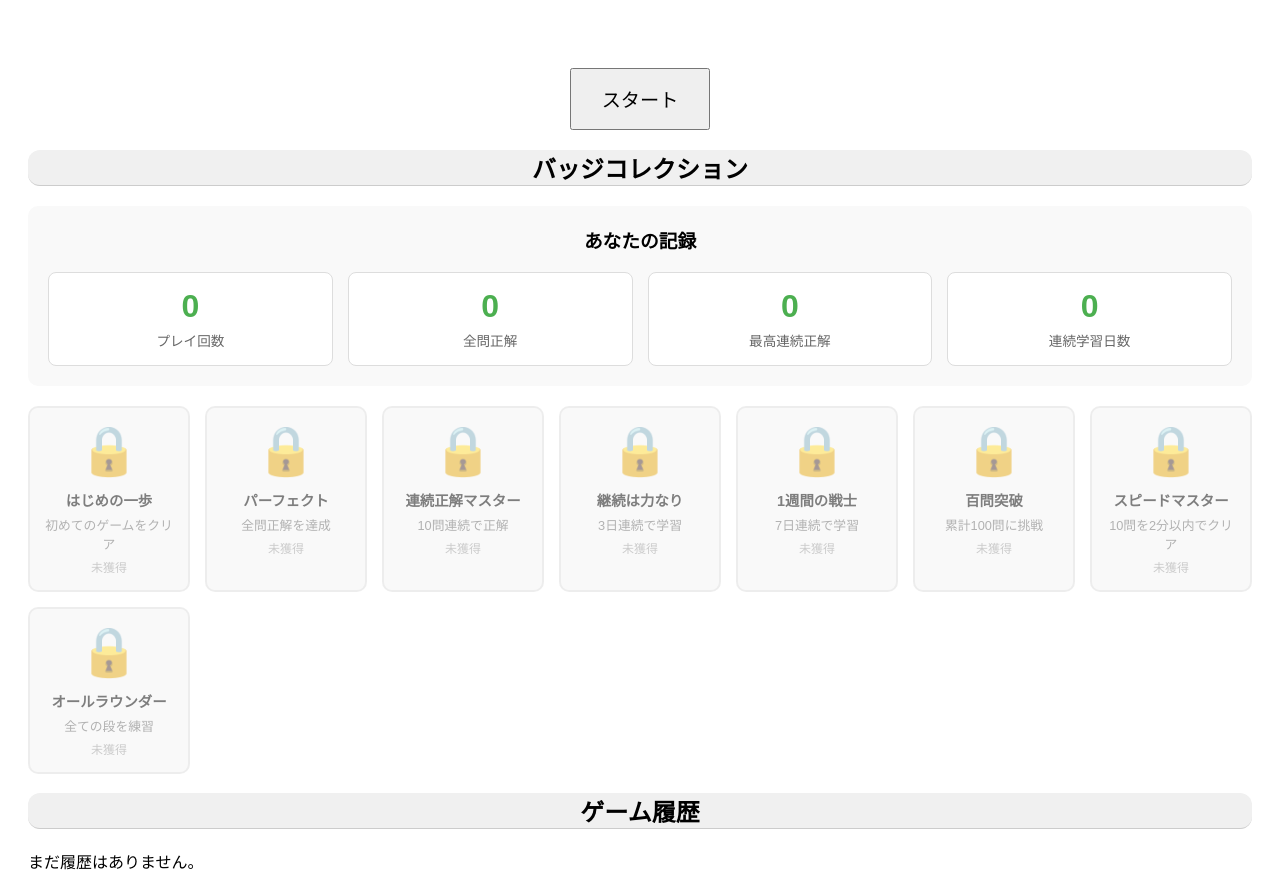
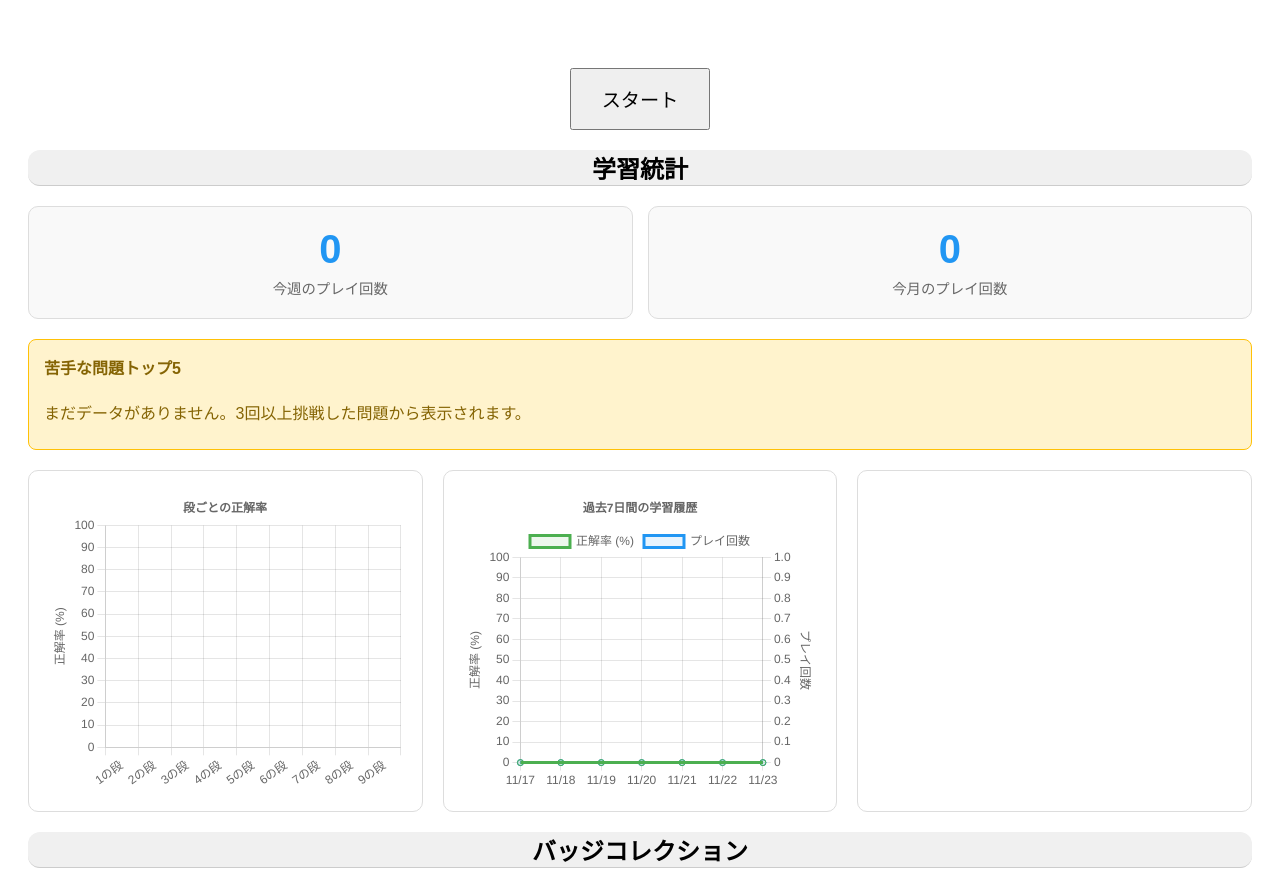
Before and after one commit to genzouw/kakezan-manabo, a website with bundled scripts: page index.html in a window 1280 px wide. Shown: the top 876 px of the page. Built offline with nearby package versions, Linux system fonts and the light colour scheme.

Commit message:
feat(statistics): 🎸 詳細な学習統計・グラフ表示を追加
学習の進捗と傾向を可視化し、効果的な学習をサポートするため、詳細な統計情報とグラフ表示機能を追加しました。

## 変更内容

### グラフ表示

- 段ごとの正解率（棒グラフ）
- 過去7日間の学習履歴（折れ線グラフ）
- 時間帯別正解率（ドーナツグラフ）

### 統計情報

- 今週/今月のプレイ回数
- 苦手な問題トップ5（3回以上挑戦した問題から抽出）

### グラフライブラリ

- Chart.js 4.4.0をCDN経由で導入
- レスポンシブデザインに対応

## 実装詳細

### 新規ファイル

- `js/statistics.js`: 統計データ計算ロジック
- `js/charts.js`: Chart.jsを使用したグラフ描画

### 変更ファイル

- `js/main.js`: グラフ更新処理の統合
- `index.html`: Chart.js CDNと統計表示エリアを追加
- `style.css`: 統計表示、グラフコンテナのスタイリング

## 技術的な選択理由

Chart.jsは軽量で使いやすく、レスポンシブデザインに対応しているため選択しました。
CDN経由での読み込みにより、ビルドプロセスを不要にし、シンプルな実装を実現しています。
各グラフは独立して更新可能で、ゲーム終了時と初期表示時に自動更新されます。
過去のデータから傾向を分析し、学習者が自身の成長を実感できるよう設計しています。

```diff
--- a/index.html
+++ b/index.html
@@ -5,6 +5,7 @@
     <meta name="viewport" content="width=device-width, initial-scale=1.0" />
     <title>掛け算学習アプリ</title>
     <link rel="stylesheet" href="style.css" />
+    <script src="https://cdn.jsdelivr.net/npm/chart.js@4.4.0/dist/chart.umd.min.js"></script>
   </head>
   <body>
     <div id="question"></div>
@@ -17,6 +18,24 @@
     <button id="start-btn">スタート</button>
 
     <div id="score"></div>
+
+    <h2>学習統計</h2>
+
+    <div id="statistics">
+      <div id="statisticsSummary"></div>
+
+      <div class="charts-container">
+        <div class="chart-wrapper">
+          <canvas id="levelAccuracyChart"></canvas>
+        </div>
+        <div class="chart-wrapper">
+          <canvas id="dailyHistoryChart"></canvas>
+        </div>
+        <div class="chart-wrapper">
+          <canvas id="timeOfDayChart"></canvas>
+        </div>
+      </div>
+    </div>
 
     <h2>バッジコレクション</h2>
 
--- /dev/null
+++ b/js/charts.js
@@ -0,0 +1,283 @@
+/**
+ * グラフ表示モジュール（Chart.js使用）
+ */
+
+import {
+  calculateAccuracyByLevel,
+  calculateStudyTime,
+  getWeakestQuestions,
+  getDailyHistory,
+  getAccuracyByTimeOfDay,
+} from "./statistics.js";
+
+/**
+ * 段ごとの正解率を棒グラフで表示
+ */
+export function renderLevelAccuracyChart() {
+  const canvas = document.getElementById("levelAccuracyChart");
+  if (!canvas) return;
+
+  const levelStats = calculateAccuracyByLevel();
+  const labels = [];
+  const data = [];
+
+  for (let level = 1; level <= 9; level++) {
+    labels.push(`${level}の段`);
+    data.push(levelStats[level].accuracy.toFixed(1));
+  }
+
+  // 既存のチャートがあれば破棄
+  if (window.levelAccuracyChartInstance) {
+    window.levelAccuracyChartInstance.destroy();
+  }
+
+  const ctx = canvas.getContext("2d");
+  window.levelAccuracyChartInstance = new Chart(ctx, {
+    type: "bar",
+    data: {
+      labels: labels,
+      datasets: [
+        {
+          label: "正解率 (%)",
+          data: data,
+          backgroundColor: "rgba(76, 175, 80, 0.6)",
+          borderColor: "rgba(76, 175, 80, 1)",
+          borderWidth: 1,
+        },
+      ],
+    },
+    options: {
+      responsive: true,
+      maintainAspectRatio: false,
+      scales: {
+        y: {
+          beginAtZero: true,
+          max: 100,
+          title: {
+            display: true,
+            text: "正解率 (%)",
+          },
+        },
+      },
+      plugins: {
+        legend: {
+          display: false,
+        },
+        title: {
+          display: true,
+          text: "段ごとの正解率",
+        },
+      },
+    },
+  });
+}
+
+/**
+ * 日別の学習履歴を折れ線グラフで表示
+ */
+export function renderDailyHistoryChart() {
+  const canvas = document.getElementById("dailyHistoryChart");
+  if (!canvas) return;
+
+  const dailyData = getDailyHistory(7);
+  const labels = Object.keys(dailyData).reverse();
+  const accuracyData = labels.map((key) => dailyData[key].accuracy.toFixed(1));
+  const gamesData = labels.map((key) => dailyData[key].games);
+
+  // 既存のチャートがあれば破棄
+  if (window.dailyHistoryChartInstance) {
+    window.dailyHistoryChartInstance.destroy();
+  }
+
+  const ctx = canvas.getContext("2d");
+  window.dailyHistoryChartInstance = new Chart(ctx, {
+    type: "line",
+    data: {
+      labels: labels,
+      datasets: [
+        {
+          label: "正解率 (%)",
+          data: accuracyData,
+          borderColor: "rgba(76, 175, 80, 1)",
+          backgroundColor: "rgba(76, 175, 80, 0.1)",
+          yAxisID: "y",
+        },
+        {
+          label: "プレイ回数",
+          data: gamesData,
+          borderColor: "rgba(33, 150, 243, 1)",
+          backgroundColor: "rgba(33, 150, 243, 0.1)",
+          yAxisID: "y1",
+        },
+      ],
+    },
+    options: {
+      responsive: true,
+      maintainAspectRatio: false,
+      interaction: {
+        mode: "index",
+        intersect: false,
+      },
+      scales: {
+        y: {
+          type: "linear",
+          display: true,
+          position: "left",
+          beginAtZero: true,
+          max: 100,
+          title: {
+            display: true,
+            text: "正解率 (%)",
+          },
+        },
+        y1: {
+          type: "linear",
+          display: true,
+          position: "right",
+          beginAtZero: true,
+          grid: {
+            drawOnChartArea: false,
+          },
+          title: {
+            display: true,
+            text: "プレイ回数",
+          },
+        },
+      },
+      plugins: {
+        title: {
+          display: true,
+          text: "過去7日間の学習履歴",
+        },
+      },
+    },
+  });
+}
+
+/**
+ * 時間帯別の正解率を円グラフで表示
+ */
+export function renderTimeOfDayChart() {
+  const canvas = document.getElementById("timeOfDayChart");
+  if (!canvas) return;
+
+  const timeData = getAccuracyByTimeOfDay();
+  const labels = [];
+  const data = [];
+  const backgroundColors = [
+    "rgba(255, 206, 86, 0.6)",
+    "rgba(75, 192, 192, 0.6)",
+    "rgba(153, 102, 255, 0.6)",
+    "rgba(54, 162, 235, 0.6)",
+  ];
+
+  Object.keys(timeData).forEach((key) => {
+    const slot = timeData[key];
+    if (slot.total > 0) {
+      labels.push(slot.label);
+      const accuracy = (slot.correct / slot.total) * 100;
+      data.push(accuracy.toFixed(1));
+    }
+  });
+
+  // データがない場合は表示しない
+  if (data.length === 0) {
+    canvas.style.display = "none";
+    return;
+  }
+
+  canvas.style.display = "block";
+
+  // 既存のチャートがあれば破棄
+  if (window.timeOfDayChartInstance) {
+    window.timeOfDayChartInstance.destroy();
+  }
+
+  const ctx = canvas.getContext("2d");
+  window.timeOfDayChartInstance = new Chart(ctx, {
+    type: "doughnut",
+    data: {
+      labels: labels,
+      datasets: [
+        {
+          label: "正解率 (%)",
+          data: data,
+          backgroundColor: backgroundColors.slice(0, data.length),
+          borderWidth: 1,
+        },
+      ],
+    },
+    options: {
+      responsive: true,
+      maintainAspectRatio: false,
+      plugins: {
+        title: {
+          display: true,
+          text: "時間帯別正解率",
+        },
+        legend: {
+          position: "bottom",
+        },
+      },
+    },
+  });
+}
+
+/**
+ * 学習統計サマリーを表示
+ */
+export function renderStatisticsSummary() {
+  const summaryDiv = document.getElementById("statisticsSummary");
+  if (!summaryDiv) return;
+
+  const studyTime = calculateStudyTime();
+  const weakQuestions = getWeakestQuestions();
+
+  let weakQuestionsHTML = "";
+  if (weakQuestions.length > 0) {
+    weakQuestionsHTML = `
+      <div class="weak-questions">
+        <h4>苦手な問題トップ5</h4>
+        <ul>
+          ${weakQuestions
+            .map(
+              (q) =>
+                `<li>${q.question}: ${q.accuracy.toFixed(1)}% (${q.attempts}回)`
+            )
+            .join("")}
+        </ul>
+      </div>
+    `;
+  } else {
+    weakQuestionsHTML = `
+      <div class="weak-questions">
+        <h4>苦手な問題トップ5</h4>
+        <p>まだデータがありません。3回以上挑戦した問題から表示されます。</p>
+      </div>
+    `;
+  }
+
+  summaryDiv.innerHTML = `
+    <div class="summary-cards">
+      <div class="summary-card">
+        <div class="summary-value">${studyTime.week}</div>
+        <div class="summary-label">今週のプレイ回数</div>
+      </div>
+      <div class="summary-card">
+        <div class="summary-value">${studyTime.month}</div>
+        <div class="summary-label">今月のプレイ回数</div>
+      </div>
+    </div>
+    ${weakQuestionsHTML}
+  `;
+}
+
+/**
+ * すべてのグラフを更新
+ */
+export function updateAllCharts() {
+  renderLevelAccuracyChart();
+  renderDailyHistoryChart();
+  renderTimeOfDayChart();
+  renderStatisticsSummary();
+}
--- a/js/main.js
+++ b/js/main.js
@@ -21,6 +21,7 @@ import {
   showBadgeModal,
 } from "./badges.js";
 import { displayBadgeCollection } from "./badge-display.js";
+import { updateAllCharts } from "./charts.js";
 
 let totalQuestions = 10;
 let learningMode = "normal";
@@ -132,6 +133,10 @@ document.addEventListener("DOMContentLoaded", function () {
       showBadgeModal(newBadges);
     }
 
+    // グラフを更新
+    updateAllCharts();
+    displayBadgeCollection();
+
     questionDiv.textContent = `正解数は ${correctAnswers} でした！`;
     choiceButtons.forEach((button) => (button.style.display = "none"));
     startButton.style.display = "inline-block";
@@ -153,6 +158,7 @@ document.addEventListener("DOMContentLoaded", function () {
   gameHistory = loadHistory();
   displayHistory(gameHistory);
   displayBadgeCollection();
+  updateAllCharts();
 
   document
     .querySelectorAll('#settings input[type="checkbox"]')
--- /dev/null
+++ b/js/statistics.js
@@ -0,0 +1,179 @@
+/**
+ * 学習統計モジュール
+ */
+
+import { getQuestionStats } from "./analytics.js";
+import { loadHistory } from "./storage.js";
+
+/**
+ * 段ごとの正解率を計算
+ */
+export function calculateAccuracyByLevel() {
+  const stats = getQuestionStats();
+  const levelStats = {};
+
+  for (let level = 1; level <= 9; level++) {
+    levelStats[level] = {
+      total: 0,
+      correct: 0,
+      accuracy: 0,
+    };
+  }
+
+  Object.keys(stats).forEach((key) => {
+    const level = parseInt(key.split("x")[0]);
+    const questionStat = stats[key];
+
+    if (levelStats[level]) {
+      levelStats[level].total += questionStat.attempts;
+      levelStats[level].correct += questionStat.correct;
+    }
+  });
+
+  // 正解率を計算
+  for (let level = 1; level <= 9; level++) {
+    if (levelStats[level].total > 0) {
+      levelStats[level].accuracy =
+        (levelStats[level].correct / levelStats[level].total) * 100;
+    }
+  }
+
+  return levelStats;
+}
+
+/**
+ * 週間・月間の学習時間を計算
+ */
+export function calculateStudyTime() {
+  const history = loadHistory();
+  const now = new Date();
+  const weekAgo = new Date(now.getTime() - 7 * 24 * 60 * 60 * 1000);
+  const monthAgo = new Date(now.getTime() - 30 * 24 * 60 * 60 * 1000);
+
+  let weekCount = 0;
+  let monthCount = 0;
+
+  history.forEach((game) => {
+    const gameDate = new Date(game.date);
+    if (gameDate >= weekAgo) {
+      weekCount++;
+    }
+    if (gameDate >= monthAgo) {
+      monthCount++;
+    }
+  });
+
+  return {
+    week: weekCount,
+    month: monthCount,
+  };
+}
+
+/**
+ * 苦手な問題トップ5を取得
+ */
+export function getWeakestQuestions() {
+  const stats = getQuestionStats();
+  const questions = [];
+
+  Object.keys(stats).forEach((key) => {
+    const questionStat = stats[key];
+    if (questionStat.attempts > 0) {
+      const accuracy = (questionStat.correct / questionStat.attempts) * 100;
+      questions.push({
+        question: key.replace("x", " × "),
+        accuracy: accuracy,
+        attempts: questionStat.attempts,
+      });
+    }
+  });
+
+  // 正解率が低い順にソート、試行回数が3回以上のものを対象
+  return questions
+    .filter((q) => q.attempts >= 3)
+    .sort((a, b) => a.accuracy - b.accuracy)
+    .slice(0, 5);
+}
+
+/**
+ * 日別の学習履歴を取得
+ */
+export function getDailyHistory(days = 7) {
+  const history = loadHistory();
+  const now = new Date();
+  const dailyData = {};
+
+  // 過去N日分の日付を初期化
+  for (let i = 0; i < days; i++) {
+    const date = new Date(now.getTime() - i * 24 * 60 * 60 * 1000);
+    const dateKey = date.toLocaleDateString("ja-JP", {
+      month: "2-digit",
+      day: "2-digit",
+    });
+    dailyData[dateKey] = {
+      games: 0,
+      totalQuestions: 0,
+      correctAnswers: 0,
+      accuracy: 0,
+    };
+  }
+
+  // ゲーム履歴を集計
+  history.forEach((game) => {
+    const gameDate = new Date(game.date);
+    const dateKey = gameDate.toLocaleDateString("ja-JP", {
+      month: "2-digit",
+      day: "2-digit",
+    });
+
+    if (dailyData[dateKey]) {
+      dailyData[dateKey].games++;
+      dailyData[dateKey].totalQuestions += game.totalQuestions;
+      dailyData[dateKey].correctAnswers += game.correctAnswers;
+    }
+  });
+
+  // 正解率を計算
+  Object.keys(dailyData).forEach((dateKey) => {
+    const data = dailyData[dateKey];
+    if (data.totalQuestions > 0) {
+      data.accuracy = (data.correctAnswers / data.totalQuestions) * 100;
+    }
+  });
+
+  return dailyData;
+}
+
+/**
+ * 時間帯別の正解率を計算
+ */
+export function getAccuracyByTimeOfDay() {
+  const history = loadHistory();
+  const timeSlots = {
+    morning: { total: 0, correct: 0, label: "朝 (6-12時)" },
+    afternoon: { total: 0, correct: 0, label: "昼 (12-18時)" },
+    evening: { total: 0, correct: 0, label: "夜 (18-24時)" },
+    night: { total: 0, correct: 0, label: "深夜 (0-6時)" },
+  };
+
+  history.forEach((game) => {
+    const gameDate = new Date(game.date);
+    const hour = gameDate.getHours();
+    let slot;
+
+    if (hour >= 6 && hour < 12) {
+      slot = "morning";
+    } else if (hour >= 12 && hour < 18) {
+      slot = "afternoon";
+    } else if (hour >= 18 && hour < 24) {
+      slot = "evening";
+    } else {
+      slot = "night";
+    }
+
+    timeSlots[slot].total += game.totalQuestions;
+    timeSlots[slot].correct += game.correctAnswers;
+  });
+
+  return timeSlots;
+}
--- a/style.css
+++ b/style.css
@@ -277,3 +277,84 @@ h3 {
   font-size: 0.85em;
   color: #666;
 }
+
+/* 学習統計 */
+#statistics {
+  text-align: left;
+  margin-top: 20px;
+}
+
+.summary-cards {
+  display: grid;
+  grid-template-columns: repeat(auto-fit, minmax(150px, 1fr));
+  gap: 15px;
+  margin-bottom: 20px;
+}
+
+.summary-card {
+  background-color: #f9f9f9;
+  border-radius: 10px;
+  padding: 20px;
+  text-align: center;
+  border: 1px solid #ddd;
+}
+
+.summary-value {
+  font-size: 2.5em;
+  font-weight: bold;
+  color: #2196f3;
+  margin-bottom: 5px;
+}
+
+.summary-label {
+  font-size: 0.9em;
+  color: #666;
+}
+
+.weak-questions {
+  background-color: #fff3cd;
+  border: 1px solid #ffc107;
+  border-radius: 8px;
+  padding: 15px;
+  margin-top: 20px;
+}
+
+.weak-questions h4 {
+  margin-top: 0;
+  color: #856404;
+}
+
+.weak-questions ul {
+  margin: 10px 0;
+  padding-left: 20px;
+}
+
+.weak-questions li {
+  margin-bottom: 5px;
+  color: #856404;
+}
+
+.weak-questions p {
+  color: #856404;
+  margin: 10px 0;
+}
+
+/* グラフコンテナ */
+.charts-container {
+  display: grid;
+  grid-template-columns: repeat(auto-fit, minmax(300px, 1fr));
+  gap: 20px;
+  margin-top: 20px;
+}
+
+.chart-wrapper {
+  background-color: white;
+  border-radius: 10px;
+  padding: 20px;
+  border: 1px solid #ddd;
+  height: 300px;
+}
+
+.chart-wrapper canvas {
+  max-height: 100%;
+}
```
